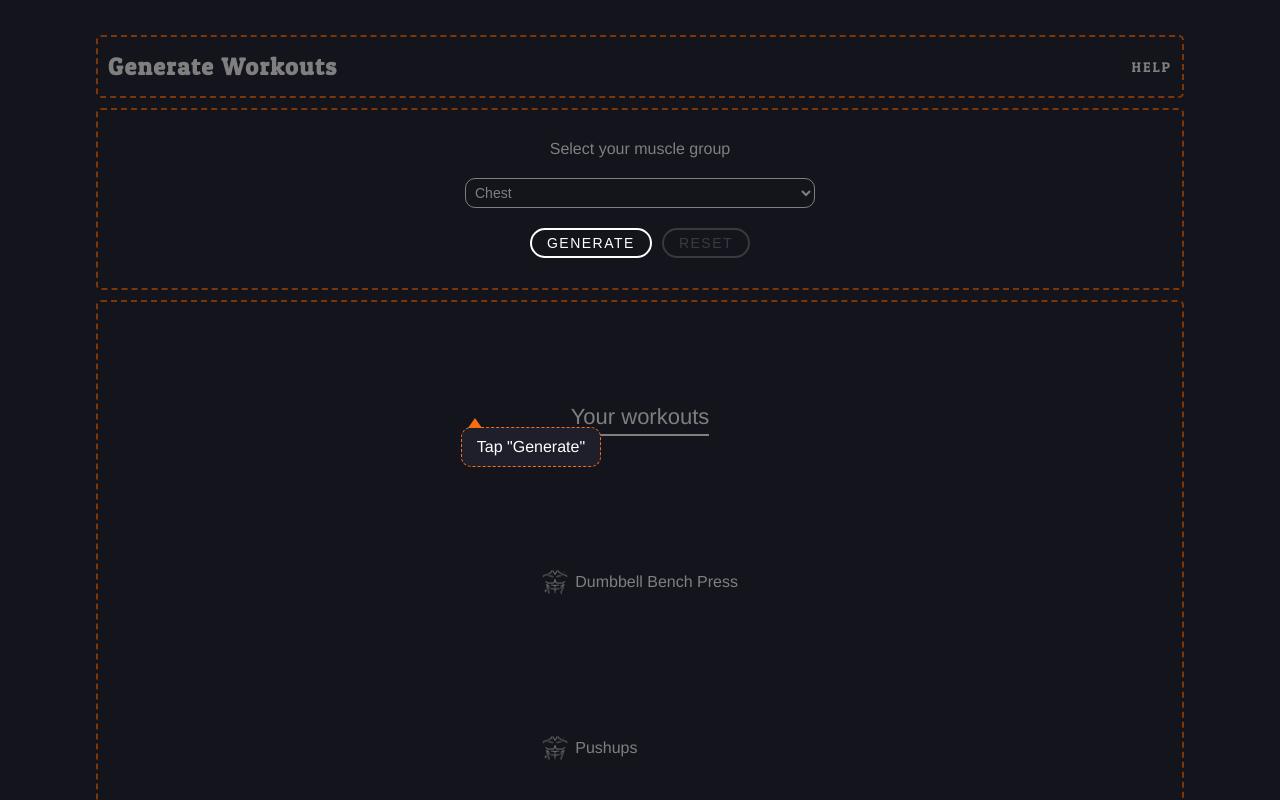
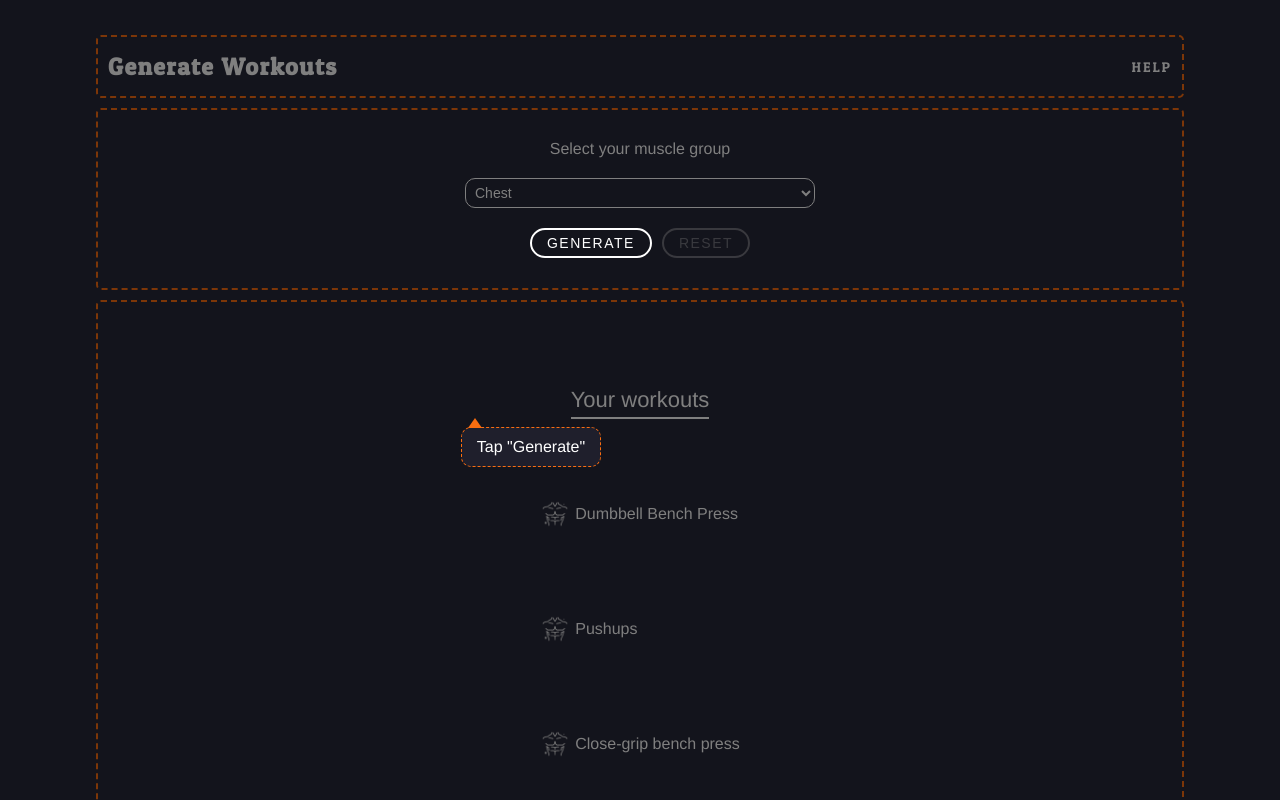
Before and after one commit to Bhart92/gainz-2023, a React (Create React App) app: page /generate in a window 1280 px wide. Built offline with nearby package versions, Linux system fonts and the light colour scheme.

Commit message:
fixed landscape view

```diff
--- a/src/components/generateWorkouts/GenerateResults.js
+++ b/src/components/generateWorkouts/GenerateResults.js
@@ -74,7 +74,10 @@ const GenerateResults = ({ workouts, loading, error, getIsDesktop }) => {
           }
         />
       ) : (
-        <GeneratedWorkouts generator={generateWorkoutMarkup} />
+        <GeneratedWorkouts
+          generator={generateWorkoutMarkup}
+          getIsDesktop={getIsDesktop}
+        />
       )}
     </div>
   );
--- a/src/components/generateWorkouts/GeneratedWorkouts.js
+++ b/src/components/generateWorkouts/GeneratedWorkouts.js
@@ -1,7 +1,11 @@
 import React from "react";
 
-const GeneratedWorkouts = ({ generator }) => {
-  return <div className="generate-results-workouts">{generator()}</div>;
+const GeneratedWorkouts = ({ generator, getIsDesktop }) => {
+  return (
+    <div className={`generate-results-workouts ${getIsDesktop()}`}>
+      {generator()}
+    </div>
+  );
 };
 
 export default GeneratedWorkouts;
--- a/src/styles/_base.scss
+++ b/src/styles/_base.scss
@@ -23,6 +23,9 @@ body {
   @media (orientation: landscape) {
     transform: translate3d(0, 0, 0);
   }
+  @media screen and (orientation: landscape) {
+    overflow: scroll;
+  }
 }
 :root {
   --vh: 1vh;
--- a/src/styles/components/generateWorkouts/_generateResults.scss
+++ b/src/styles/components/generateWorkouts/_generateResults.scss
@@ -6,8 +6,7 @@
   width: fit-content;
   border-radius: 5px;
   width: 85%;
-  padding: vw(30) 0;
-  height: vw(300);
+  height: auto;
   position: relative;
   @media screen and (max-width: 350px) {
     height: auto;
@@ -15,8 +14,11 @@
   }
   &.is-desktop {
     width: 60%;
-    padding: vh(45, $design-height-desktop);
+    padding: 0;
     height: vh(315);
+    .generate-results-title {
+      margin: vh(30) 0 vh(30) 0;
+    }
     .generate-results-workouts {
       padding-bottom: 0;
       .workout-wrapper {
@@ -31,6 +33,7 @@
     z-index: 10;
   }
   &-title {
+    margin: vw(25) 0;
     span {
       font-size: 22px;
       border-bottom: 2px solid $white;
--- a/src/styles/components/generateWorkouts/_generatedLoader.scss
+++ b/src/styles/components/generateWorkouts/_generatedLoader.scss
@@ -1,10 +1,14 @@
 .generate-results-loader {
-  margin: vw(35);
+  margin: 0;
   opacity: 1;
   width: 100%;
   align-items: center;
   display: flex;
   justify-content: center;
+  margin-bottom: vh(20);
+  span {
+    font-size: 15px;
+  }
   &.de-active {
     opacity: 0;
   }
--- a/src/styles/components/generateWorkouts/_generatedWorkouts.scss
+++ b/src/styles/components/generateWorkouts/_generatedWorkouts.scss
@@ -1,11 +1,31 @@
 .generate-results-workouts {
-  padding: 0 35px 10px 35px;
+  padding: 0 35px;
+  &.is-desktop {
+    .workout-wrapper {
+      &:first-of-type {
+        margin-top: vh(15) !important;
+      }
+    }
+  }
   @media screen and (max-width: 350px) {
     padding: 0 vw(35);
   }
   .workout-wrapper {
     margin: vw(40) 0;
     position: relative;
+
+    @media screen and (orientation: landscape) {
+      margin: vw(25) 0;
+    }
+    &:first-of-type {
+      margin-top: 0;
+    }
+    &:last-of-type {
+      margin-bottom: vh(25);
+      @media screen and (orientation: landscape) {
+        margin-bottom: vw(20);
+      }
+    }
     @media screen and (max-width: 350px) {
       padding-bottom: 0;
       &:last-of-type {
```
